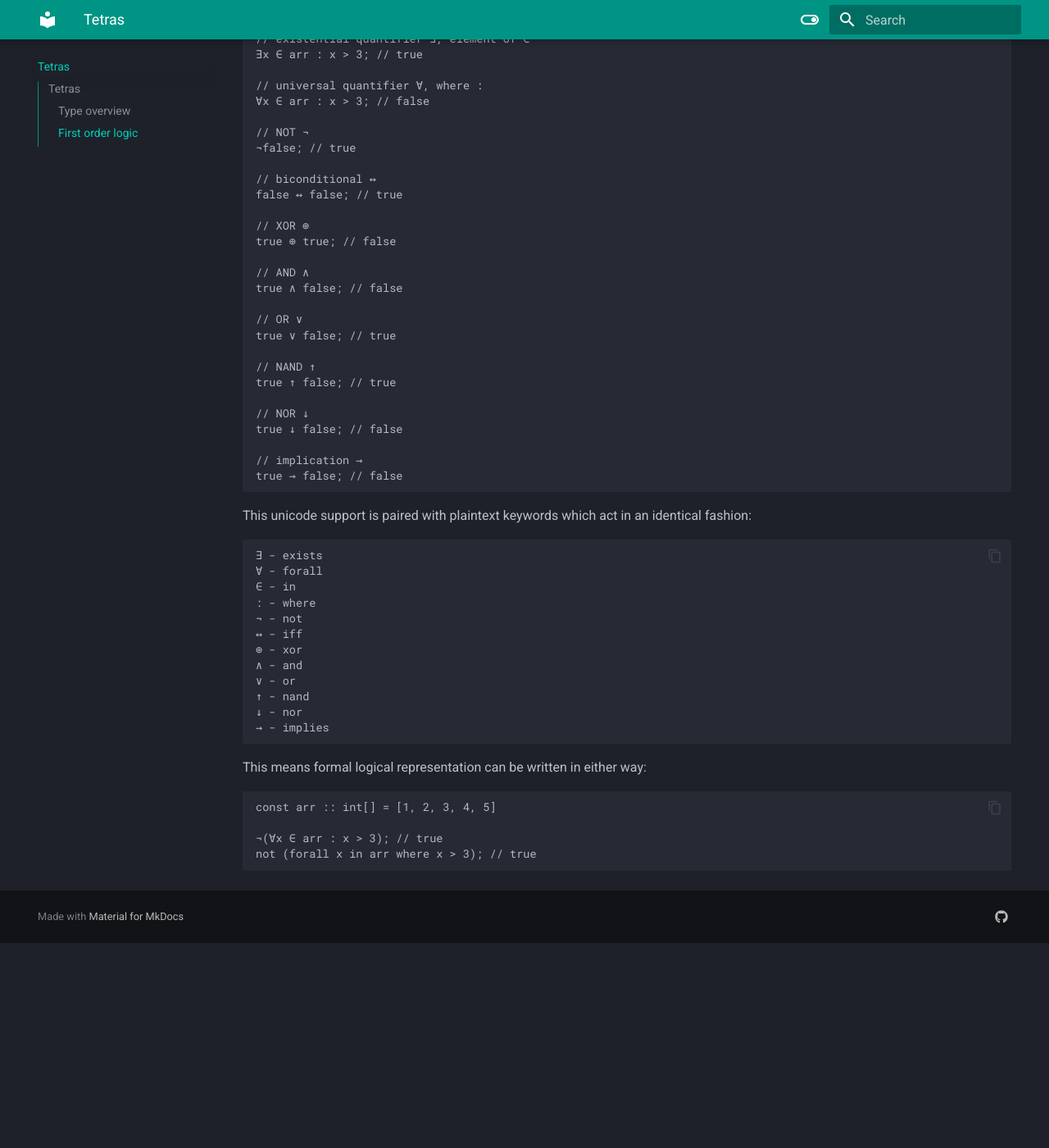
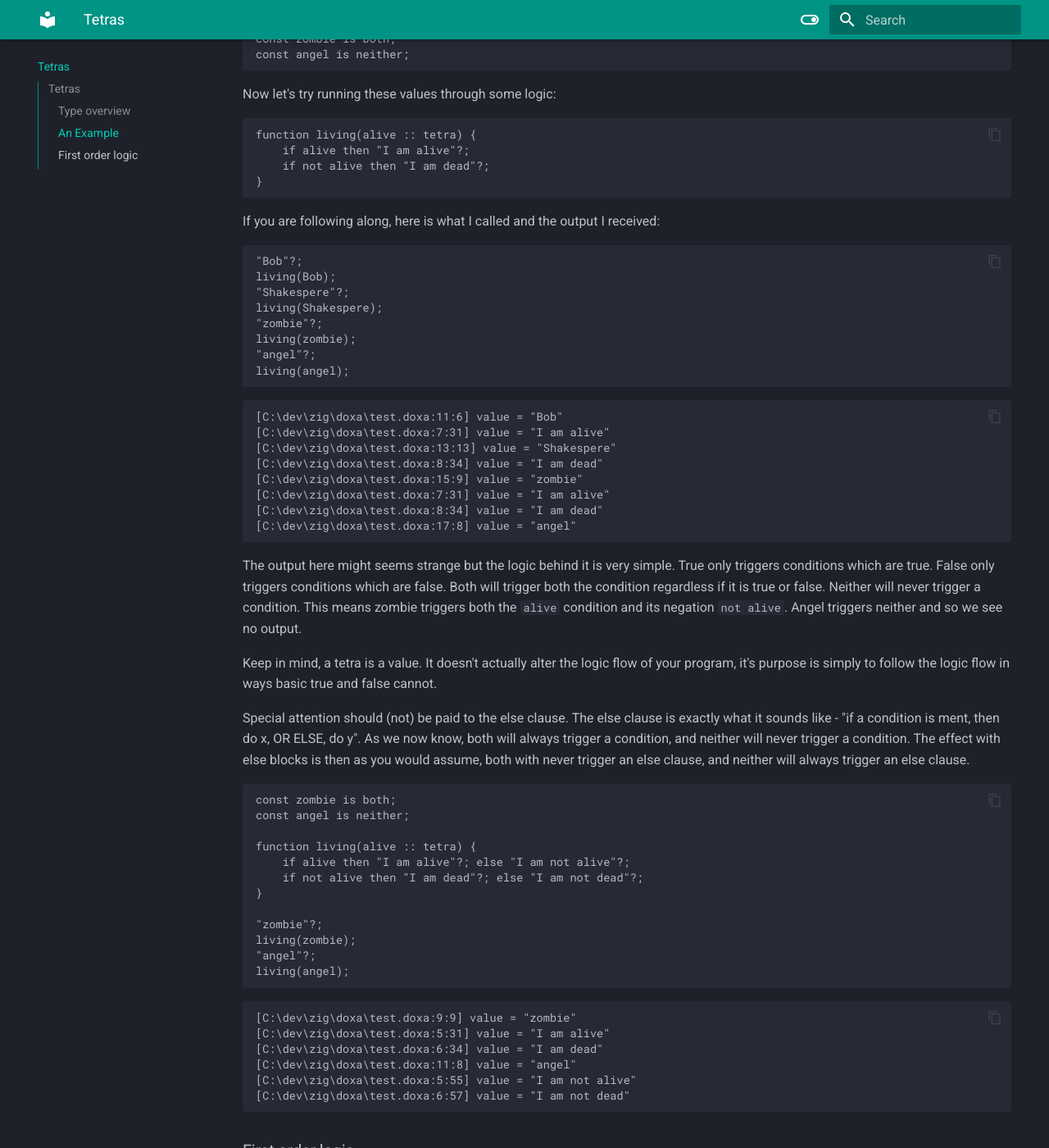
Before and after one commit to mirror-shades/doxa, an MkDocs documentation site: the page built from docs/tetras.md, in a window 1280 px wide and 1400 px high, scrolled down 650 px. Shown: the whole window at 82% size. Built offline with MkDocs 1.6.1 and Material for MkDocs 9.7.7, drawn with Linux system fonts in a browser that asks for light colours; before the commit the page ends 1800 px from its top, so only the background shows below that; some of the changed text lies outside the part shown.

Commit message:
fixed both logic

````diff
--- a/docs/tetras.md
+++ b/docs/tetras.md
@@ -10,6 +10,80 @@ A tetra is a type which represents four cornered logic. You can think of a tetra
 `false`
 `both` - This is equivilant to both true _and_ false
 `neither` - This is equivilatnt neither to true _or_ false
+
+### An Example
+
+Let's start with a condition, in this case, 'living'. In traditional boolean logic there would be two states for this condition, true or false. But what about logical conditions outside of true and false? Here is a four cornered representation of the 'living' condition:
+
+```
+const Bob is true;
+const Shakespere is false;
+const zombie is both;
+const angel is neither;
+```
+
+Now let's try running these values through some logic:
+
+```
+function living(alive :: tetra) {
+    if alive then "I am alive"?;
+    if not alive then "I am dead"?;
+}
+```
+
+If you are following along, here is what I called and the output I received:
+
+```
+"Bob"?;
+living(Bob);
+"Shakespere"?;
+living(Shakespere);
+"zombie"?;
+living(zombie);
+"angel"?;
+living(angel);
+```
+
+```
+[C:\dev\zig\doxa\test.doxa:11:6] value = "Bob"
+[C:\dev\zig\doxa\test.doxa:7:31] value = "I am alive"
+[C:\dev\zig\doxa\test.doxa:13:13] value = "Shakespere"
+[C:\dev\zig\doxa\test.doxa:8:34] value = "I am dead"
+[C:\dev\zig\doxa\test.doxa:15:9] value = "zombie"
+[C:\dev\zig\doxa\test.doxa:7:31] value = "I am alive"
+[C:\dev\zig\doxa\test.doxa:8:34] value = "I am dead"
+[C:\dev\zig\doxa\test.doxa:17:8] value = "angel"
+```
+
+The output here might seems strange but the logic behind it is very simple. True only triggers conditions which are true. False only triggers conditions which are false. Both will trigger both the condition regardless if it is true or false. Neither will never trigger a condition. This means zombie triggers both the `alive` condition and its negation `not alive`. Angel triggers neither and so we see no output.
+
+Keep in mind, a tetra is a value. It doesn't actually alter the logic flow of your program, it's purpose is simply to follow the logic flow in ways basic true and false cannot.
+
+Special attention should (not) be paid to the else clause. The else clause is exactly what it sounds like - "if a condition is ment, then do x, OR ELSE, do y". As we now know, both will always trigger a condition, and neither will never trigger a condition. The effect with else blocks is then as you would assume, both with never trigger an else clause, and neither will always trigger an else clause.
+
+```
+const zombie is both;
+const angel is neither;
+
+function living(alive :: tetra) {
+    if alive then "I am alive"?; else "I am not alive"?;
+    if not alive then "I am dead"?; else "I am not dead"?;
+}
+
+"zombie"?;
+living(zombie);
+"angel"?;
+living(angel);
+```
+
+```
+[C:\dev\zig\doxa\test.doxa:9:9] value = "zombie"
+[C:\dev\zig\doxa\test.doxa:5:31] value = "I am alive"
+[C:\dev\zig\doxa\test.doxa:6:34] value = "I am dead"
+[C:\dev\zig\doxa\test.doxa:11:8] value = "angel"
+[C:\dev\zig\doxa\test.doxa:5:55] value = "I am not alive"
+[C:\dev\zig\doxa\test.doxa:6:57] value = "I am not dead"
+```
 
 ### First order logic
 
````
Also changed, not shown: 2 other files.
